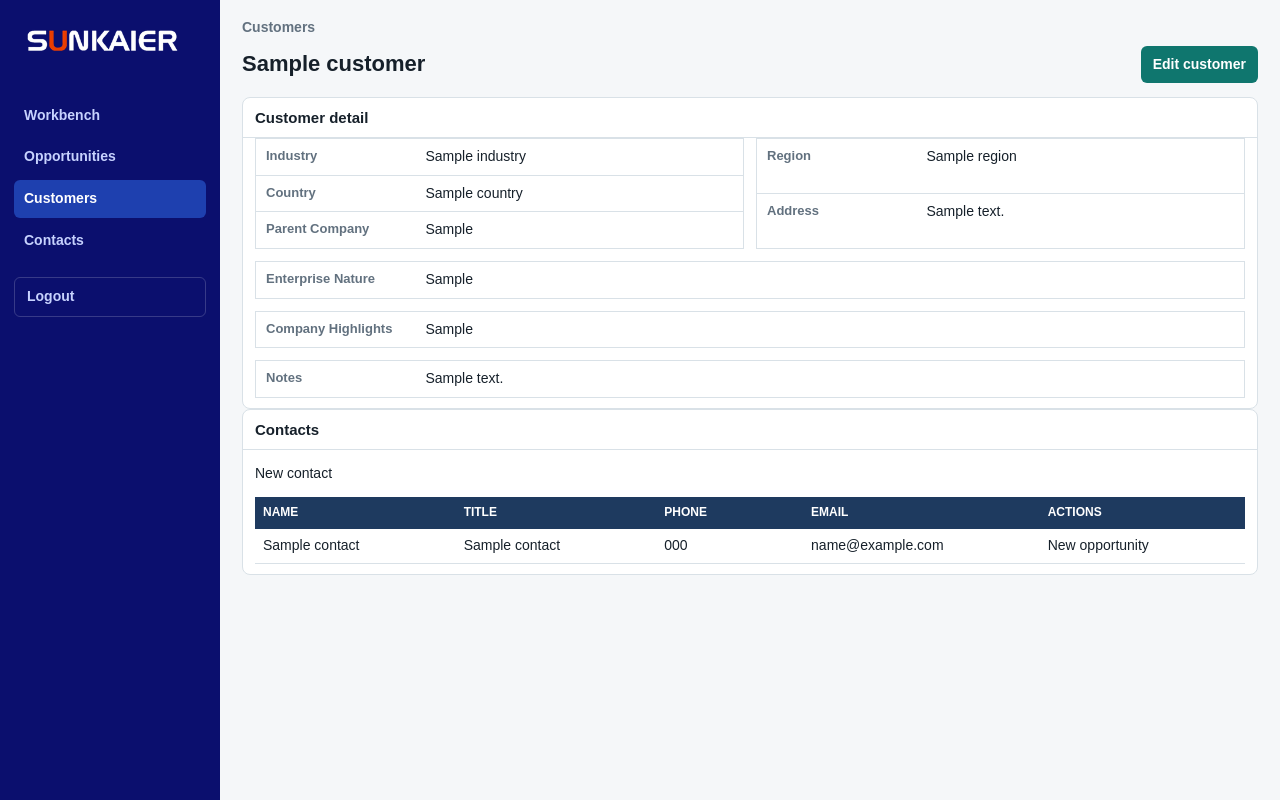
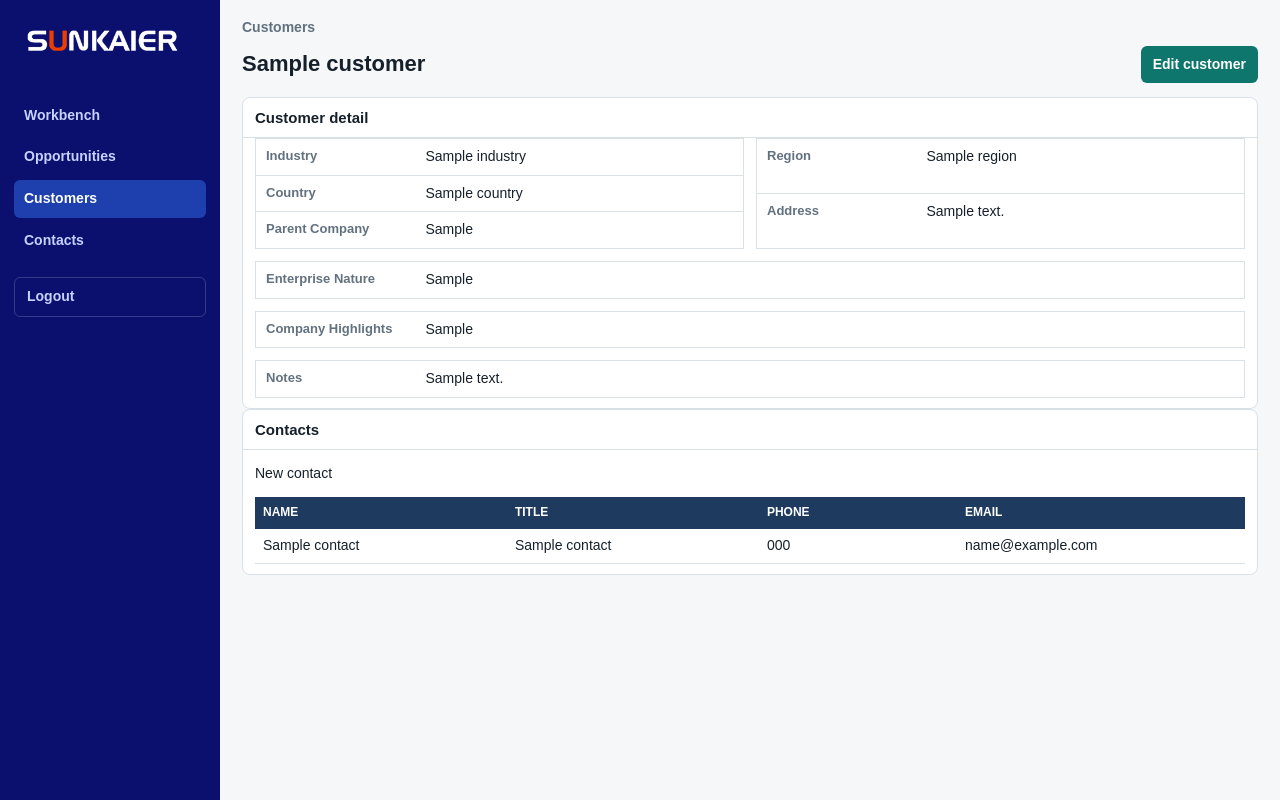
Before and after one commit to sunkaiermark/bestcrm, a Node server app: template src/views/customers/detail.ejs in a window 1280 px wide. Run offline with Node 20, Linux system fonts and the light colour scheme; the template is opened without the code that fills it: most values are stand-ins (such as "Sample title", 1, 10 or a date in 2020).

Commit message:
style: simplify customer contact list

```diff
--- a/src/views/customers/detail.ejs
+++ b/src/views/customers/detail.ejs
@@ -84,7 +84,6 @@
                     <th>Title</th>
                     <th>Phone</th>
                     <th>Email</th>
-                    <th>Actions</th>
                   </tr>
                 </thead>
                 <tbody>
@@ -94,9 +93,6 @@
                       <td><%= contact.title %></td>
                       <td><%= contact.phone %></td>
                       <td><%= contact.email %></td>
-                      <td>
-                        <a href="/opportunities/new?customerId=<%= customer.id %>&contactId=<%= contact.id %>">New opportunity</a>
-                      </td>
                     </tr>
                   <% } %>
                 </tbody>
```
Also changed, not shown: tests/routes/customerContactRoutes.test.mjs (+3 -2 lines).
